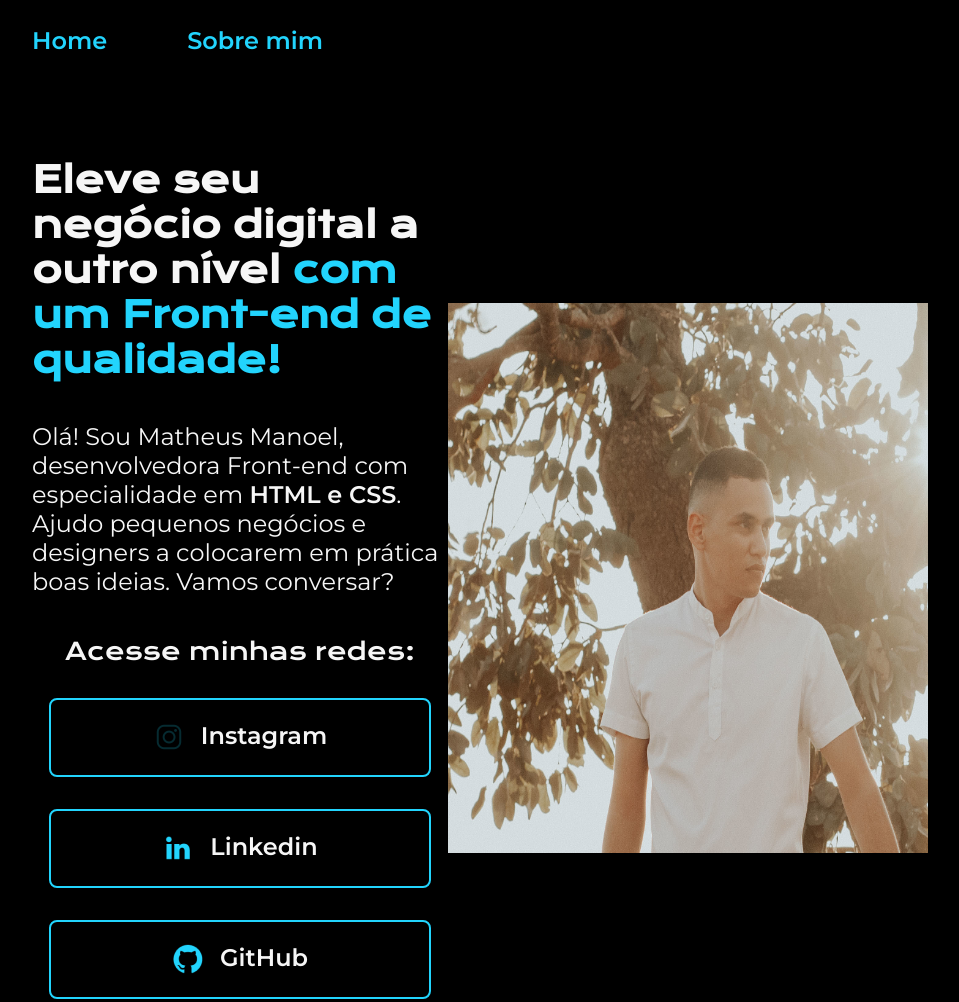
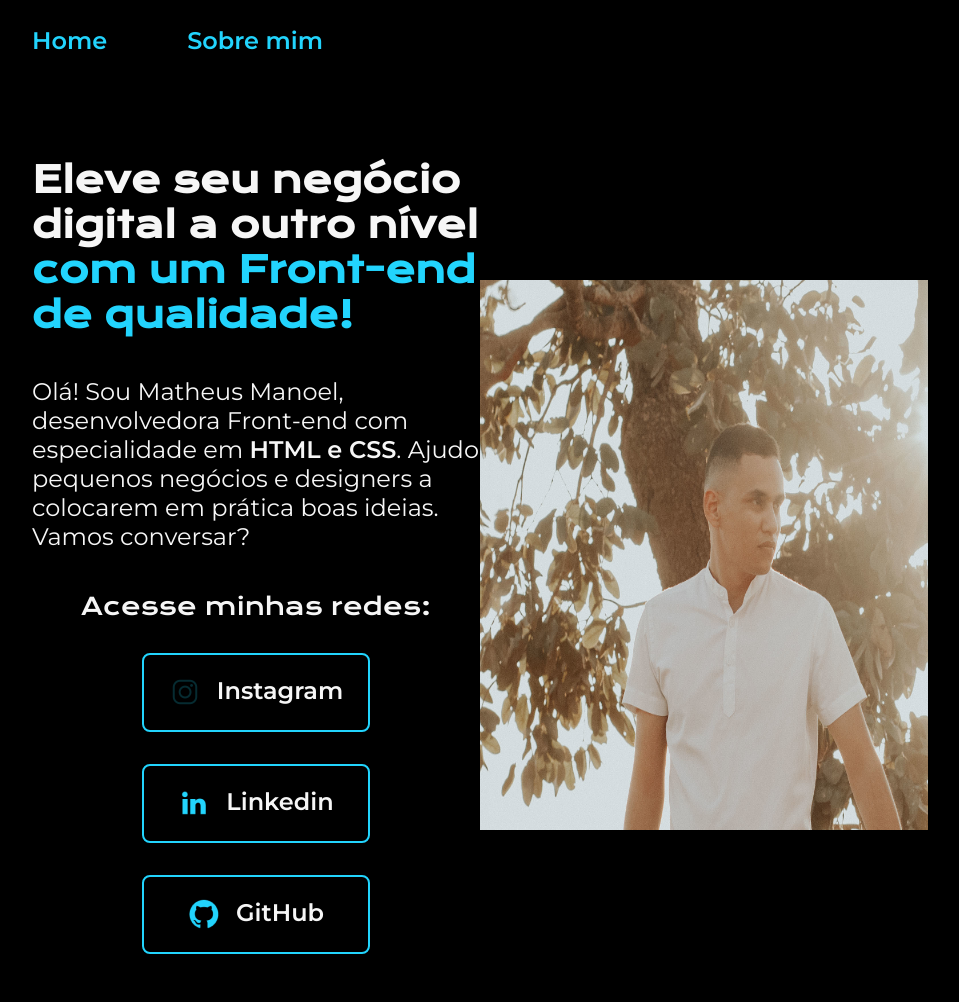
Before and after one commit to matheusmanoelberto/portfolio, a plain HTML site: page index.html in a window 1280 px wide. Shown: the top 1002 px of the page, without its empty margins (160-1119 px from the left). Drawn offline with nearby package versions, Linux system fonts and the light colour scheme.

Commit message:
atulizando resposividade

```diff
--- a/index.html
+++ b/index.html
@@ -22,23 +22,23 @@
             <p class="apresentacao__conteudo__texto">Olá! Sou Matheus Manoel, desenvolvedora Front-end com especialidade em <strong>HTML e CSS</strong>. Ajudo pequenos negócios e designers a colocarem em prática boas ideias. Vamos conversar?</p>
             <div class="apresentacoes__links">
                 <h2 class="apresentacoes__links__subtitulos">Acesse minhas redes:</h2>
-                <a class="apresentacoes__links__link" href="https://instagram.com/eumatheusmanoel?igshid=MzNlNGNkZWQ4Mg==" >
+                <a class="apresentacoes__links__navegacao" href="https://instagram.com/eumatheusmanoel?igshid=MzNlNGNkZWQ4Mg==" >
                     <img src="image/instagra.png" width="32" height="32" alt="logo-instagra">
                     Instagram
                 </a>
 
-                <a class="apresentacoes__links__link" href="https://www.linkedin.com/in/matheus-manoel-b7a44722b/">
+                <a class="apresentacoes__links__navegacao" href="https://www.linkedin.com/in/matheus-manoel-b7a44722b/">
                     <img src="image/Logo-linkedin.png" alt="">
                     Linkedin
                 </a>
 
-                <a class="apresentacoes__links__link" href="https://github.com/matheusmanoelberto/matheusmanoelberto">
+                <a class="apresentacoes__links__navegacao" href="https://github.com/matheusmanoelberto/matheusmanoelberto">
                     <img src="image/Logo-Github.png" alt="">
                     GitHub
                 </a>
             </div>
         </section>
-        <img src="image/foto.jpeg" alt="Minha Foto" width="480px" height="550">
+        <img class="apresentacao__imagem" src="image/foto.jpeg" alt="Minha Foto" width="480px" height="550">
 
     </main>
 
--- a/styles/style.css
+++ b/styles/style.css
@@ -34,7 +34,7 @@ body{
 
 .cabecalho__menu__link{
     font-family: var(--fonte-segundaria);
-    font-size: 24px;
+    font-size: 1.5rem;
     font-weight: 600;
     color: var(--cor-secundaria);
 }
@@ -47,14 +47,14 @@ body{
 }
 
 .apresentacao__conteudo{
-    width: 615px;
+    width: 50%;
     display: flex;
     flex-direction: column;
     gap: 40px;
 }
 
 .apresentacao__conteudo__titulo{
-    font-size: 36px;
+    font-size: 2.25rem;
     font-family: var(--fonte-primaria);
 }
 
@@ -63,7 +63,7 @@ body{
 }
 
 .apresentacao__conteudo__texto{
-    font-size: 24px;
+    font-size: 1.5rem;
     font-family: var(--fonte-segundaria);
 }
 
@@ -78,18 +78,18 @@ body{
 .apresentacoes__links__subtitulos{
     font-family: var(--fonte-primaria);
     font-weight: 400;
-    font-size: 24px;
+    font-size: 1.5rem;
 }
 
-.apresentacoes__links__link{
+.apresentacoes__links__navegacao{
     display: flex;
     justify-content: center;
     gap: 16px;
     border: 2px solid var(--cor-secundaria);
     border-radius: 8px;
-    width: 378px;
+    width: 50%;
     text-align: center;
-    font-size: 24px;
+    font-size: 1.5rem;
     font-weight: 600;
     padding: 21.5px 0;
     /* text-decoration: none; foi colocado na parte de reset */
@@ -98,15 +98,19 @@ body{
 
 }
 
-.apresentacoes__links__link:hover{
+.apresentacoes__links__navegacao:hover{
     background-color: var(--cor-hover);
+}
+
+.apresentacao__imagem{
+    width: 50%;
 }
 
 .rodape{
     background-color: var(--cor-secundaria);
     color: var(--cor-primaria);
     padding: 24px;
-    font-size: 24px;
+    font-size: 1.5rem;
     text-align: center;
     font-family: var(--fonte-segundaria);
     font-weight: 400;
```
